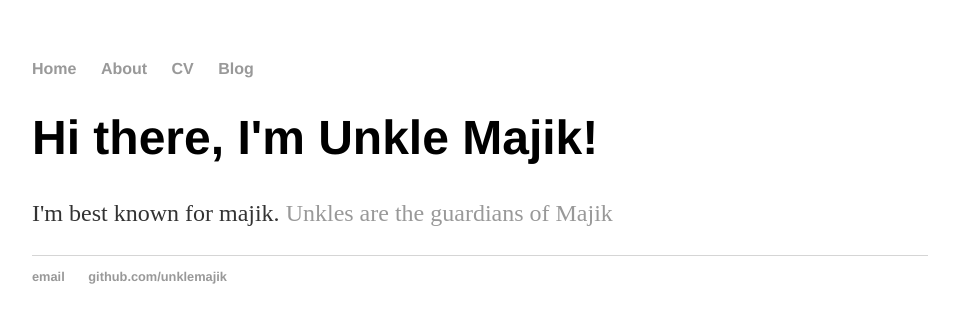
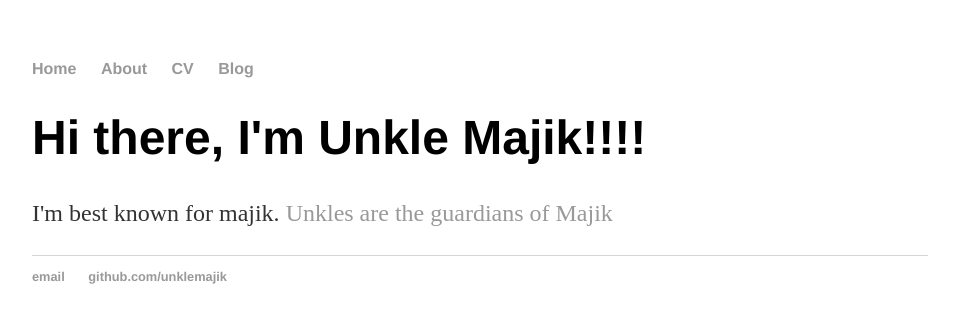
Before and after one commit to UnkleMajik/UnkleMajik.github.io, a Jekyll site: the page index.html, which Jekyll copies as it is, in a window 1280 px wide. Shown: the top 323 px of the page, without its empty margins (160-1119 px from the left). Built offline with Jekyll 4.4.1, drawn with Linux system fonts in a browser that asks for light colours.

Commit message:
Exclamations added

```diff
--- a/index.html
+++ b/index.html
@@ -1,7 +1,7 @@
 <!DOCTYPE html>
 <html>
 	<head>
-		<title>UNKLE MAJIK</title>
+		<title>UNKLE MAJIK!</title>
 		<!-- link to main stylesheet -->
 		<link rel="stylesheet" type="text/css" href="/css/main.css">
 	</head>
@@ -16,7 +16,7 @@
 		</nav>
 		<div class="container">
     		<div class="blurb">
-        		<h1>Hi there, I'm Unkle Majik!</h1>
+        		<h1>Hi there, I'm Unkle Majik!!!!</h1>
 				<p>I'm best known for majik. <a href="/about">Unkles are the guardians of Majik</a></p>
     		</div><!-- /.blurb -->
 		</div><!-- /.container -->
```
